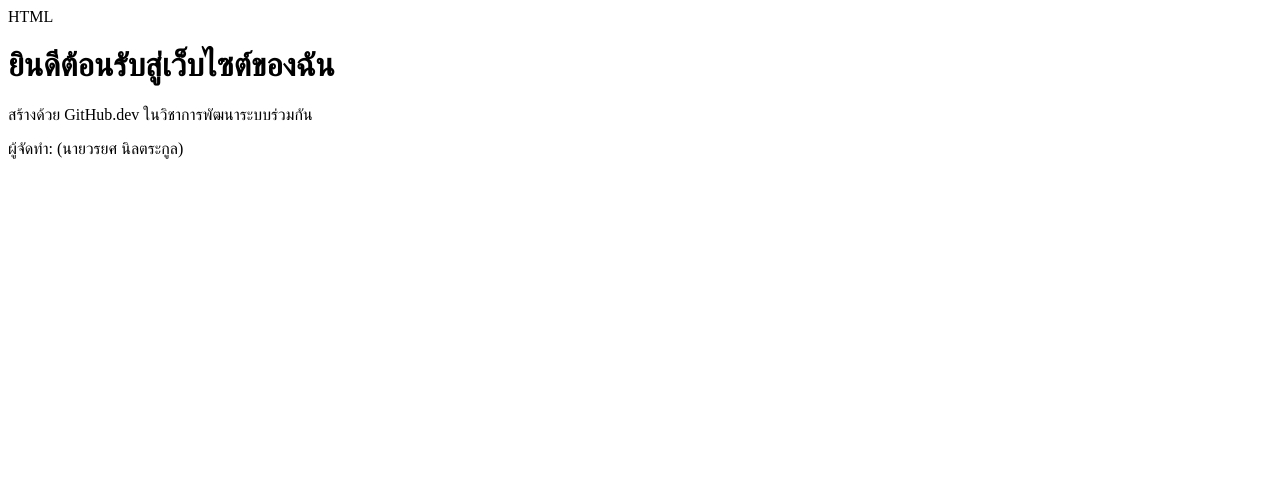
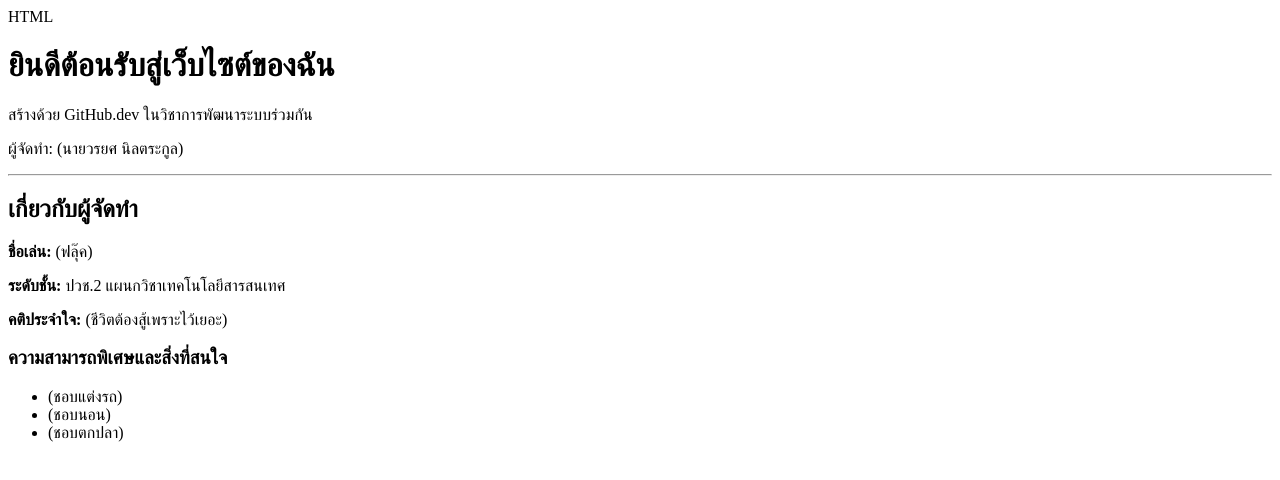
Before and after one commit to s32587-netizen/my-first-rapo, a plain HTML site: page index.html in a window 1280 px wide. Drawn offline with Linux system fonts and the light colour scheme.

Commit message:
อัปเดตข้อมูลในสาขาfeature-profile

```diff
--- a/index.html
+++ b/index.html
@@ -9,5 +9,18 @@ HTML
     <h1>ยินดีต้อนรับสู่เว็บไซต์ของฉัน</h1>
     <p>สร้างด้วย GitHub.dev ในวิชาการพัฒนาระบบร่วมกัน</p>
     <p>ผู้จัดทำ: (นายวรยศ นิลตระกูล)</p>
+    </p>
+    <hr>
+    <h2>เกี่ยวกับผู้จัดทำ</h2>
+    <p><strong>ชื่อเล่น:</strong> (ฟลุ๊ค)</p>
+    <p><strong>ระดับชั้น:</strong> ปวช.2 แผนกวิชาเทคโนโลยีสารสนเทศ</p>
+    <p><strong>คติประจำใจ:</strong> (ชีวิตต้องสู้เพราะไว้เยอะ)</p>
+
+    <h3>ความสามารถพิเศษและสิ่งที่สนใจ</h3>
+    <ul>
+        <li>(ชอบแต่งรถ)</li>
+        <li>(ชอบนอน)</li>
+        <li>(ชอบตกปลา)</li>
+    </ul>
 </body>
 </html>
```
